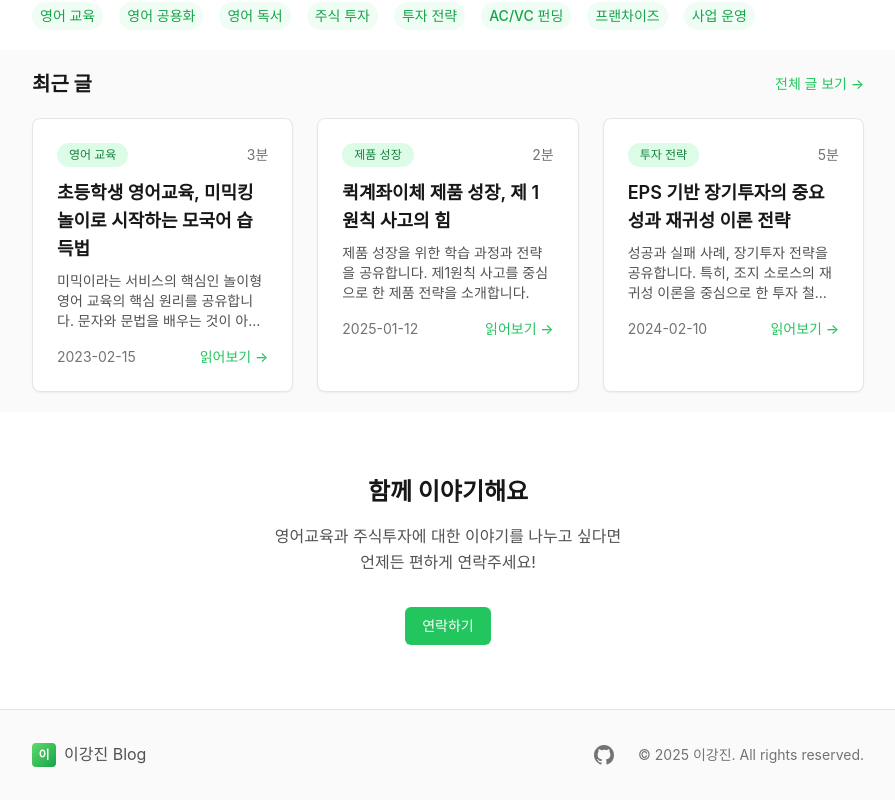
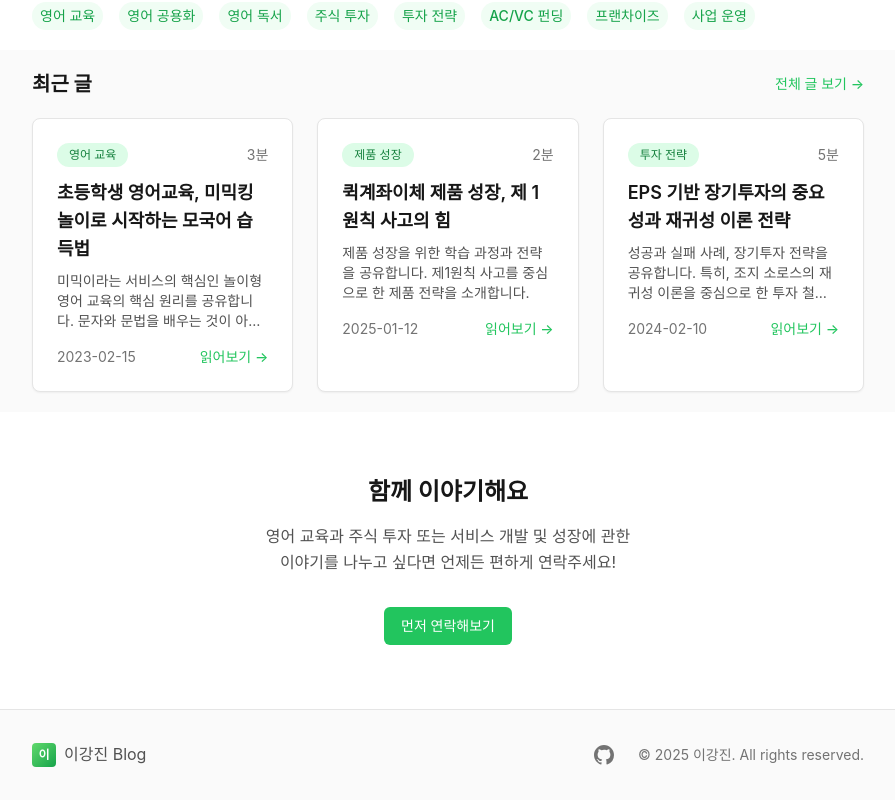
Before and after one commit to Wakeupjin/wakeupjin.github.io, a Next.js app: page / in a window 1280 px wide. Shown: the part 410-1210 px from the top of the page, without its empty margins (192-1087 px from the left). Built offline with nearby package versions, Linux system fonts and the light colour scheme.

Commit message:
Update blog: final version with all improvements

```diff
--- a/pages/index.tsx
+++ b/pages/index.tsx
@@ -136,10 +136,10 @@ const HomePage = () => {
         <div className="container-custom text-center">
           <h2 className="text-2xl font-bold text-gray-900 mb-4">함께 이야기해요</h2>
           <p className="text-gray-600 mb-8 max-w-2xl mx-auto">
-            영어교육과 주식투자에 대한 이야기를 나누고 싶다면 <br />언제든 편하게 연락주세요!
+            영어 교육과 주식 투자 또는 서비스 개발 및 성장에 관한  <br />이야기를 나누고 싶다면 언제든 편하게 연락주세요!
           </p>
           <Link href="/contact" className="btn-primary">
-            연락하기
+            먼저 연락해보기
           </Link>
         </div>
       </section>
```
